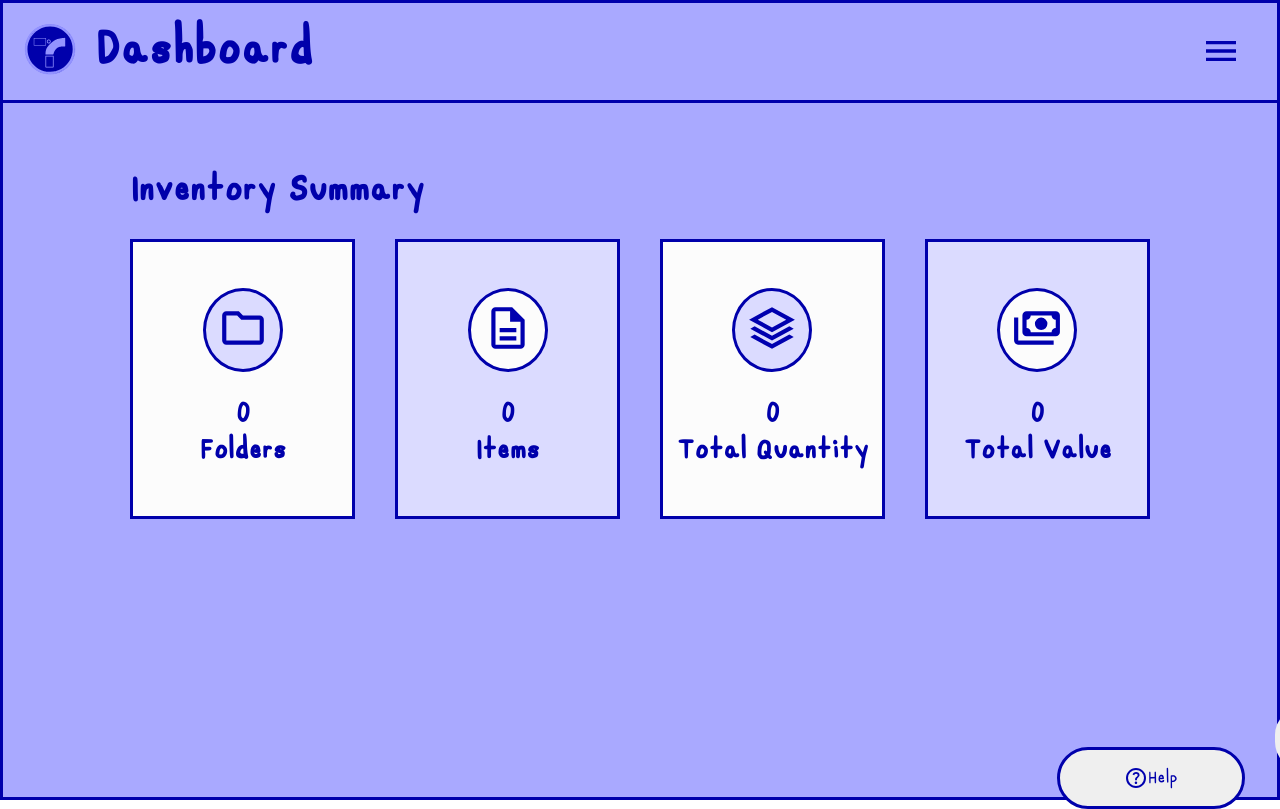
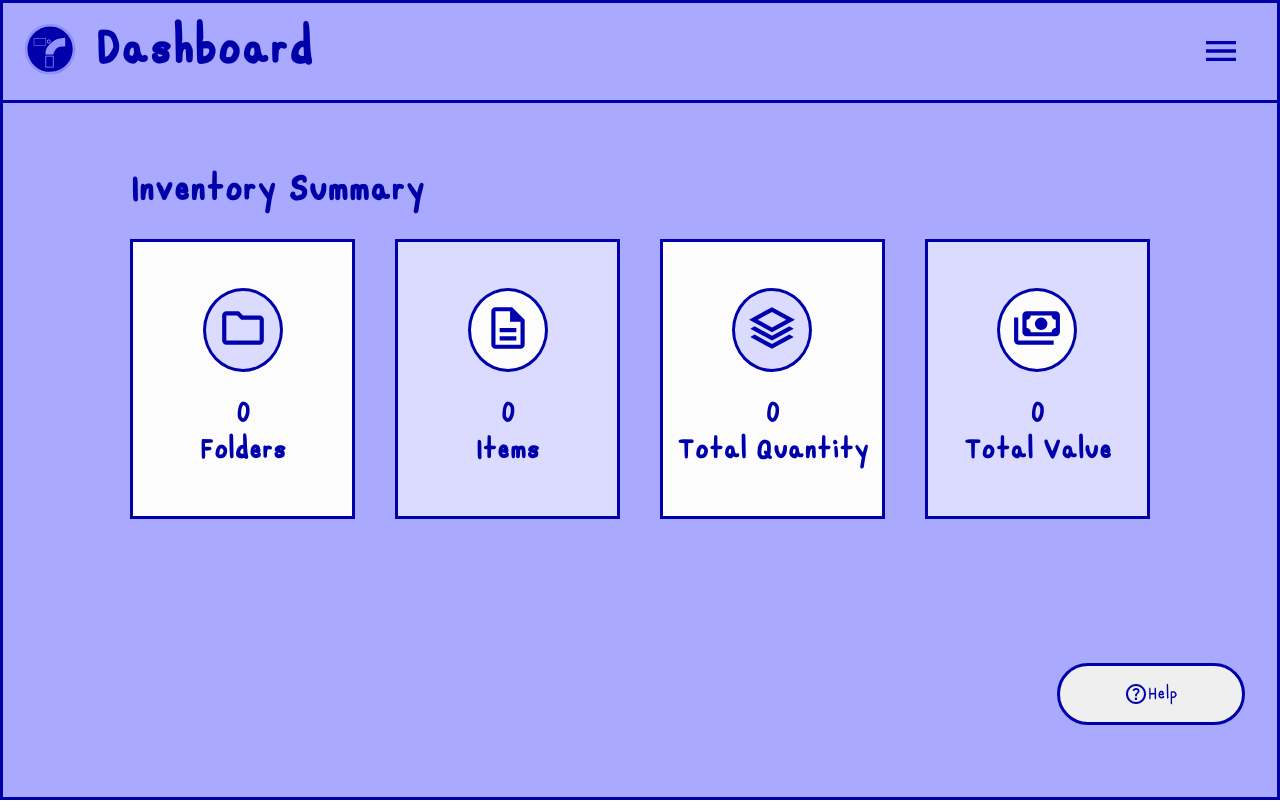
Before and after one commit to wglickman33/Tori, a React (Vite) app: page /dashboard in a window 1280 px wide. Built offline with nearby package versions, Linux system fonts and the light colour scheme.

Commit message:
dashboard looked a little wonky on laptop after disconnecting from monitor, so adjust that styling a bit, and same with menu slider, so adjust styles briefly.

```diff
--- a/src/components/Button/Button.scss
+++ b/src/components/Button/Button.scss
@@ -86,10 +86,6 @@
         color: $darkBlue;
         line-height: 1.3;
         border-radius: 1.75rem;
-        position: absolute;
-        bottom: 30px;
-        right: 23.5%;
-        max-width: 250px;
         border: none;
     }
 
--- a/src/components/SlidingMenu/SlidingMenu.scss
+++ b/src/components/SlidingMenu/SlidingMenu.scss
@@ -45,13 +45,13 @@
 
   &__list {
     list-style: none;
-    padding-top: 2rem;
-    margin-top: 1.5rem;
+    padding-top: 1.5rem;
+    margin-top: 1.25rem;
   }
 
   &__list-item {
-    font-size: 3.25rem;
-    margin: 2.25rem 0;
+    font-size: 2.75rem;
+    margin: 2rem 0;
     text-align: center;
   }
 
@@ -77,6 +77,11 @@
   }
 
   &__button {
+    position: absolute;
+    bottom: 35px;
+    right: 19%;
+    max-width: 225px;
+
     &:hover {
       background-color: $powderBlue;
     }
--- a/src/pages/DashboardPage/DashboardPage.scss
+++ b/src/pages/DashboardPage/DashboardPage.scss
@@ -52,8 +52,7 @@
 
 .inventory {
     padding-bottom: 2rem;
-    margin-bottom: auto;
-    height: 75%;
+    margin-bottom: 2.5rem;
 
     &__container {
         margin: 0 auto;
@@ -119,8 +118,11 @@
 }
 
 .help {
+    margin-top: 2.5rem;
+    padding-top: 2.5rem;
+
     &__button-container {
-        margin: 1rem 2rem;
+        margin: 2rem;
         display: flex;
         justify-content: flex-end;
     }
```
